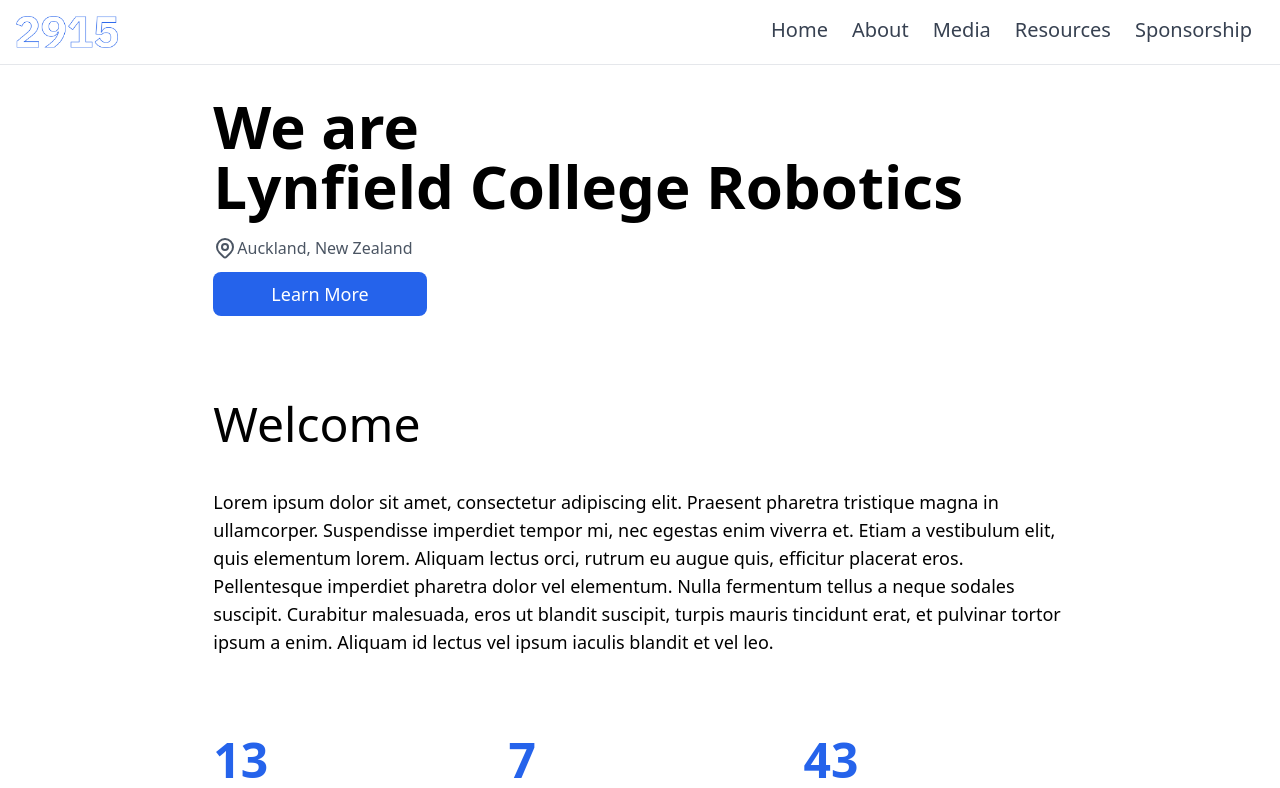
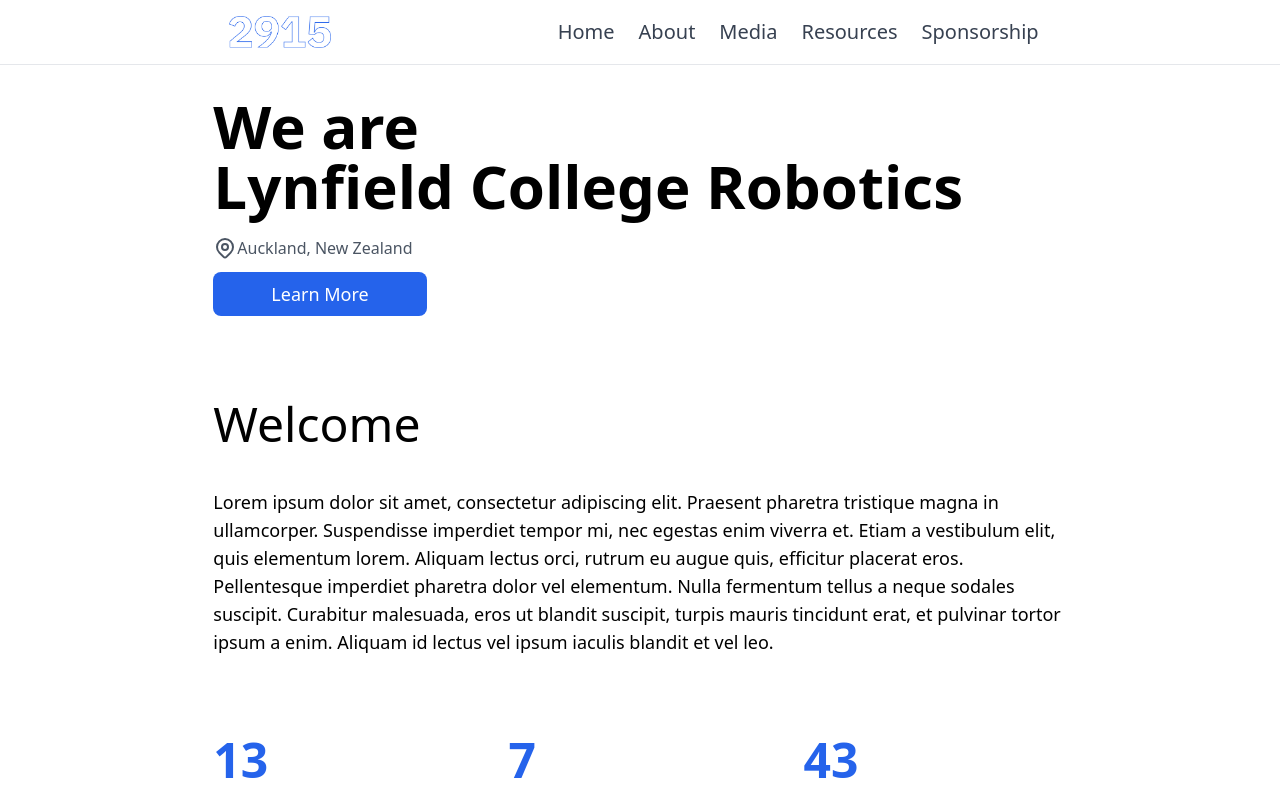
Before and after one commit to kaelemc/lcrobotics-site, a React (Create React App) app: page / in a window 1280 px wide. Shown: the top 788 px of the page. Built offline with nearby package versions, Linux system fonts and the light colour scheme.

Commit message:
fix some *minor* sizing issues

```diff
--- a/src/components/navbar.js
+++ b/src/components/navbar.js
@@ -39,8 +39,8 @@
 
 	return (
 		<>
-		<div className="fixed w-screen bg-white">
-			<div className="p-4 border-b b-gray-400 md:grid grid-flow-col justify-between">
+		<div className="md:flex justify-center fixed w-screen bg-white border-b b-gray-400 z-50">
+			<div className="p-4 md:grid grid-flow-col justify-between md:w-8/12">
 				<div className="grid grid-flow-col justify-between md:block">
 					{/* team logo */}
 					<img src={Logo} className="block h-8" alt="LCR 2915 Logo" />
@@ -49,7 +49,6 @@
 						<MenuIcon className="h-8 text-gray-700"/>
 					</button>
 				</div>
-			<div className="">
 					{/* navbar items */}
 					<ul className={classNames( click ? "text-gray-700 text-lg mt-3 md:grid grid-flow-col content-center md:m-0" : "sm:hidden md:grid grid-flow-col content-center md:m-0")}>
 					{
@@ -84,8 +83,7 @@
 					})}
 					</ul>
 				</div>
-				</div>
-		</div>
+			</div>
 		</>
 	);
 }
```
